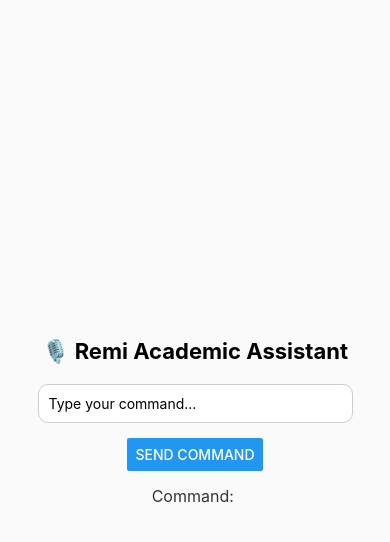
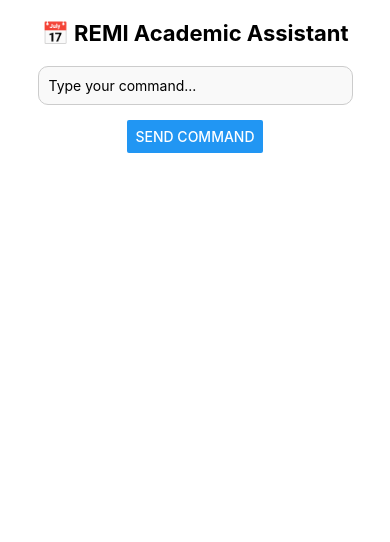
Before and after one commit to Demma22/REMI-APP, a React Native app: screen / in a window 390 px wide. Shown: the top 542 px of the page. Built offline with nearby package versions, Linux system fonts and the light colour scheme.

Commit message:
Adding Timetable

```diff
--- a/App.js
+++ b/App.js
@@ -1,22 +1,67 @@
-import React, { useState } from 'react';
-import { View, Text, Button, TextInput, StyleSheet } from 'react-native';
+import React, { useState, useEffect } from 'react';
+import { View, Text, Button, TextInput, FlatList, StyleSheet } from 'react-native';
 import * as Speech from 'expo-speech';
+import { saveTimetable, getTimetable } from './services/storageService';
+import dayjs from 'dayjs';
 
 export default function App() {
   const [input, setInput] = useState('');
+  const [timetable, setTimetable] = useState([]);
 
-  const handleCommand = () => {
+  // Load saved timetable on startup
+  useEffect(() => {
+    (async () => {
+      const data = await getTimetable();
+      setTimetable(data);
+    })();
+  }, []);
+
+  const handleCommand = async () => {
     const command = input.toLowerCase();
-    if (command.includes('hello remi')) {
-      Speech.speak('Hello, how can I help you today?');
-    } else {
-      Speech.speak(`You said: ${command}`);
+
+    if (command.startsWith('add lecture')) {
+      // Example: "add lecture maths 10am b12"
+      const parts = command.split(' ');
+      const subject = parts[2];
+      const time = parts[3];
+      const room = parts[4] || 'unknown';
+
+      const newLecture = { subject, time, room };
+      const updated = [...timetable, newLecture];
+      setTimetable(updated);
+      await saveTimetable(updated);
+
+      Speech.speak(`Added ${subject} lecture at ${time} in room ${room}`);
     }
+
+    else if (command.includes('next lecture')) {
+      if (timetable.length === 0) {
+        Speech.speak('You have no lectures saved yet.');
+      } else {
+        const next = timetable[0];
+        Speech.speak(`Your next lecture is ${next.subject} at ${next.time} in room ${next.room}`);
+      }
+    }
+
+    else if (command.includes('show lectures')) {
+      if (timetable.length === 0) {
+        Speech.speak('You have no lectures saved.');
+      } else {
+        Speech.speak(`You have ${timetable.length} lectures.`);
+      }
+    }
+
+    else {
+      Speech.speak(`I didn’t understand. Try saying: add lecture maths 10am b12.`);
+    }
+
+    setInput('');
   };
 
   return (
     <View style={styles.container}>
-      <Text style={styles.title}>🎙️ Remi Academic Assistant</Text>
+      <Text style={styles.title}>📅 REMI Academic Assistant</Text>
+
       <TextInput
         style={styles.input}
         placeholder="Type your command..."
@@ -24,36 +69,21 @@ export default function App() {
         onChangeText={setInput}
       />
       <Button title="Send Command" onPress={handleCommand} />
-      <Text style={styles.text}>Command: {input}</Text>
+
+      <FlatList
+        style={{ marginTop: 20 }}
+        data={timetable}
+        keyExtractor={(item, i) => i.toString()}
+        renderItem={({ item }) => (
+          <Text>{`${item.subject} - ${item.time} - Room ${item.room}`}</Text>
+        )}
+      />
     </View>
   );
 }
 
 const styles = StyleSheet.create({
-  container: {
-    flex: 1,
-    justifyContent: 'center',
-    alignItems: 'center',
-    backgroundColor: '#fafafa',
-    padding: 20,
-  },
-  title: {
-    fontSize: 22,
-    fontWeight: 'bold',
-    marginBottom: 20,
-  },
-  input: {
-    width: '90%',
-    borderWidth: 1,
-    borderColor: '#ccc',
-    borderRadius: 10,
-    padding: 10,
-    marginBottom: 15,
-    backgroundColor: '#fff',
-  },
-  text: {
-    marginTop: 15,
-    fontSize: 16,
-    color: '#333',
-  },
+  container: { flex: 1, justifyContent: 'center', alignItems: 'center', backgroundColor: '#fff', padding: 20 },
+  title: { fontSize: 22, fontWeight: 'bold', marginBottom: 20 },
+  input: { width: '90%', borderWidth: 1, borderColor: '#ccc', borderRadius: 10, padding: 10, marginBottom: 15, backgroundColor: '#f9f9f9' },
 });
--- a/package.json
+++ b/package.json
@@ -10,7 +10,8 @@
     "web": "expo start --web"
   },
   "dependencies": {
-    "@react-native-voice/voice": "^3.2.4",
+    "@react-native-voice/voice": "^3.1.5",
+    "dayjs": "^1.11.18",
     "expo": "~54.0.18",
     "expo-speech": "~14.0.7",
     "expo-status-bar": "~3.0.8",
--- /dev/null
+++ b/services/storageService.js
@@ -0,0 +1,19 @@
+import AsyncStorage from '@react-native-async-storage/async-storage';
+
+export const saveTimetable = async (timetable) => {
+  try {
+    await AsyncStorage.setItem('timetable', JSON.stringify(timetable));
+  } catch (error) {
+    console.error('Error saving timetable:', error);
+  }
+};
+
+export const getTimetable = async () => {
+  try {
+    const data = await AsyncStorage.getItem('timetable');
+    return data ? JSON.parse(data) : [];
+  } catch (error) {
+    console.error('Error loading timetable:', error);
+    return [];
+  }
+};
```
Also changed, not shown: 1 other file (tests, documents, lock files or other folders).
